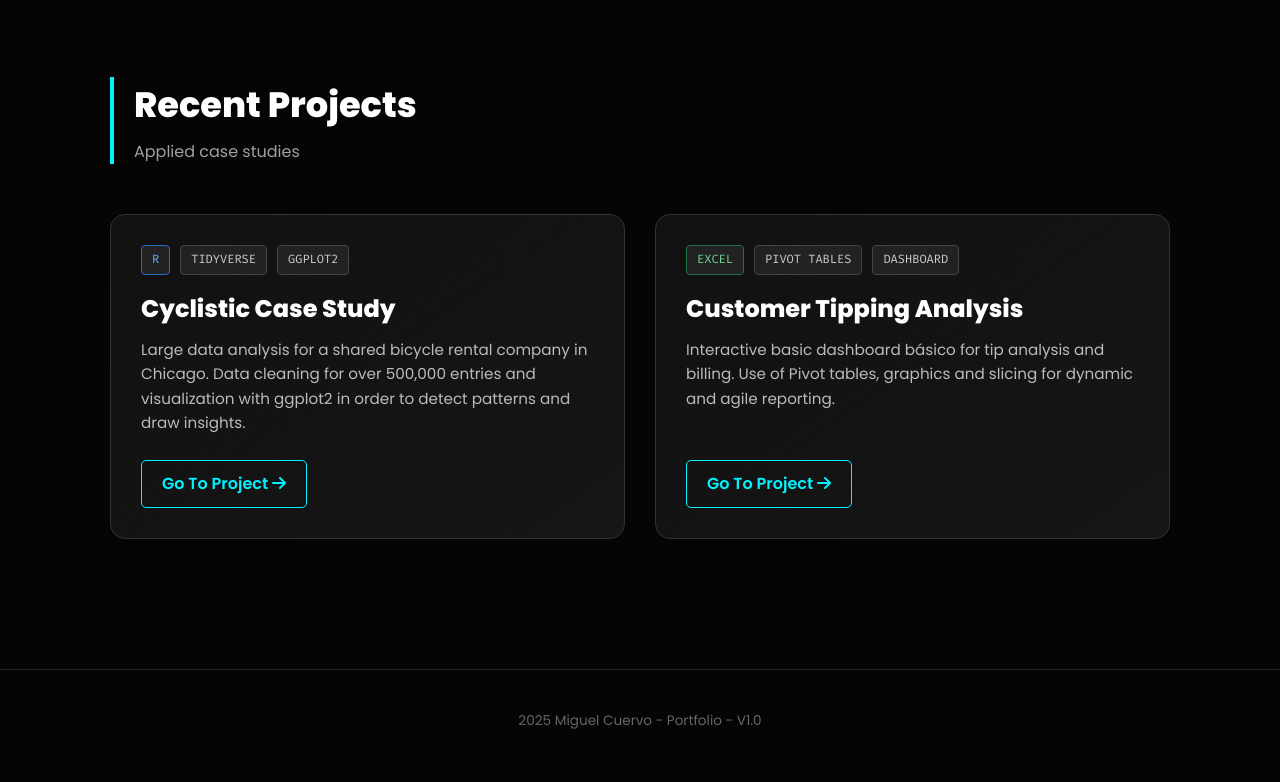
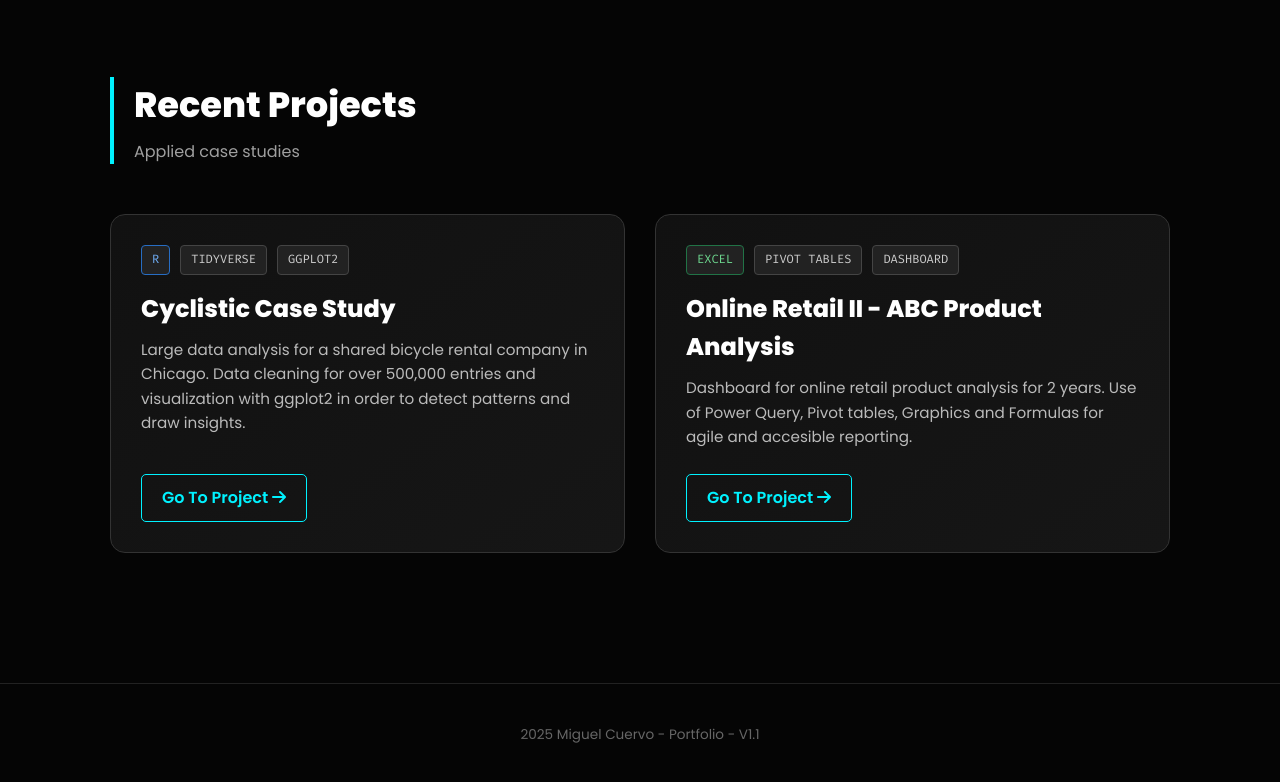
Before and after one commit to miguel-cuervo/portfolio-landing-page, a plain HTML site: page index.html in a window 1280 px wide. Shown: the part 1173-1955 px from the top of the page. Drawn offline with Linux system fonts and the light colour scheme.

Commit message:
Update index.html

```diff
--- a/index.html
+++ b/index.html
@@ -279,12 +279,12 @@ To further enhance my analytical capabilities, I recently completed the Google D
                         <span class="tech-tag">PIVOT TABLES</span>
                         <span class="tech-tag">DASHBOARD</span>
                     </div>
-                    <h3>Customer Tipping Analysis</h3>
+                    <h3>Online Retail II - ABC Product Analysis</h3>
                     <p>
-                        Interactive basic dashboard básico for tip analysis and billing. Use of Pivot tables, graphics and slicing for dynamic and agile reporting.
+                        Dashboard for online retail product analysis for 2 years. Use of Power Query, Pivot tables, Graphics and Formulas for agile and accesible reporting.
                     </p>
                 </div>
-                <a href="https://github.com/miguel-cuervo/Dataset-Analysis---Customer-Tipping-Patterns" target="_blank" class="btn">
+                <a href="PASTE REPOSITORY HEREEEEEEEE" target="_blank" class="btn">
                     Go To Project <i class="fas fa-arrow-right"></i>
                 </a>
             </article>
@@ -293,7 +293,7 @@ To further enhance my analytical capabilities, I recently completed the Google D
     </div>
 
     <footer>
-        <p>2025 Miguel Cuervo - Portfolio - V1.0</p>
+        <p>2025 Miguel Cuervo - Portfolio - V1.1</p>
     </footer>
 
 </body>
```
